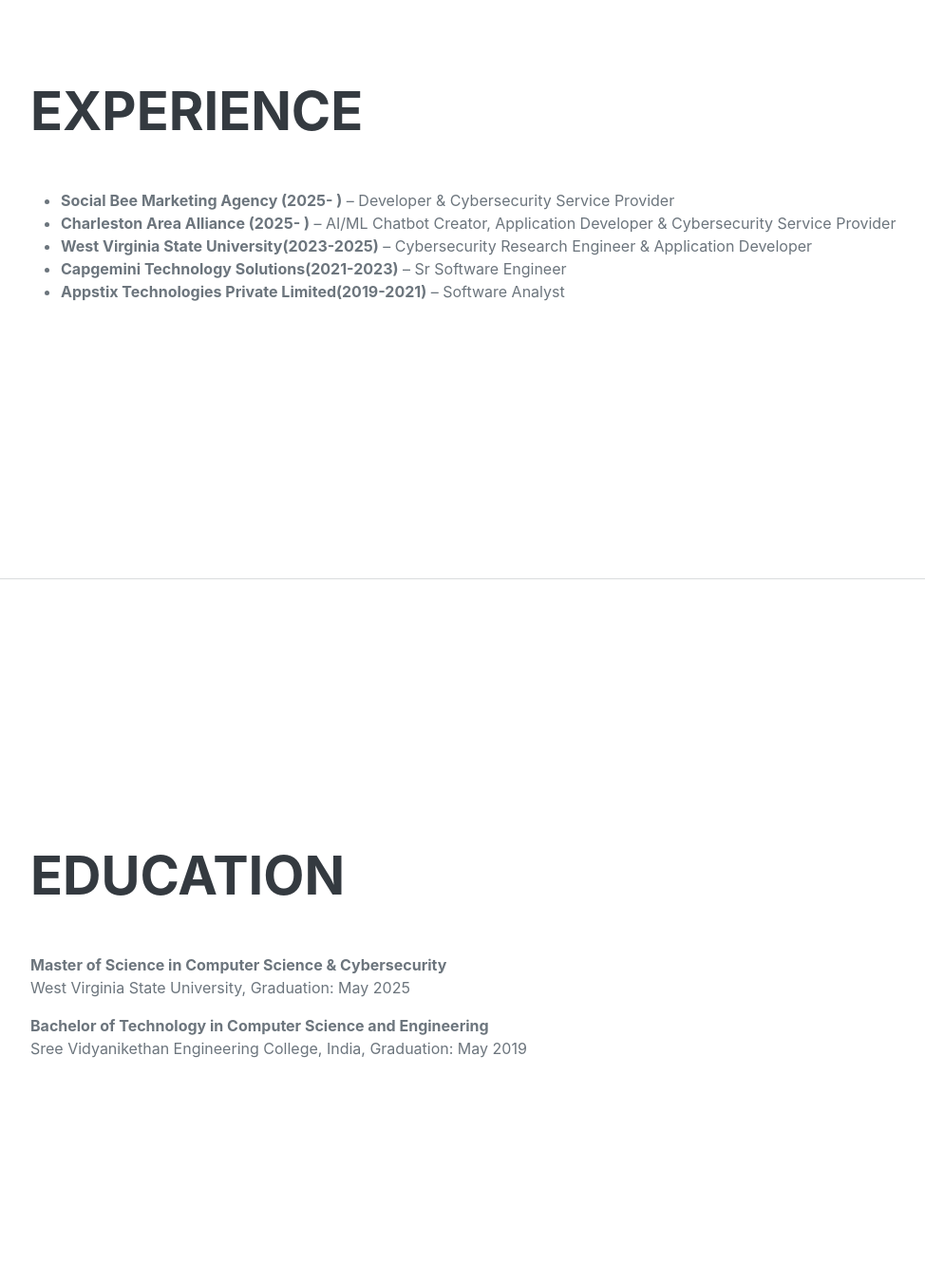
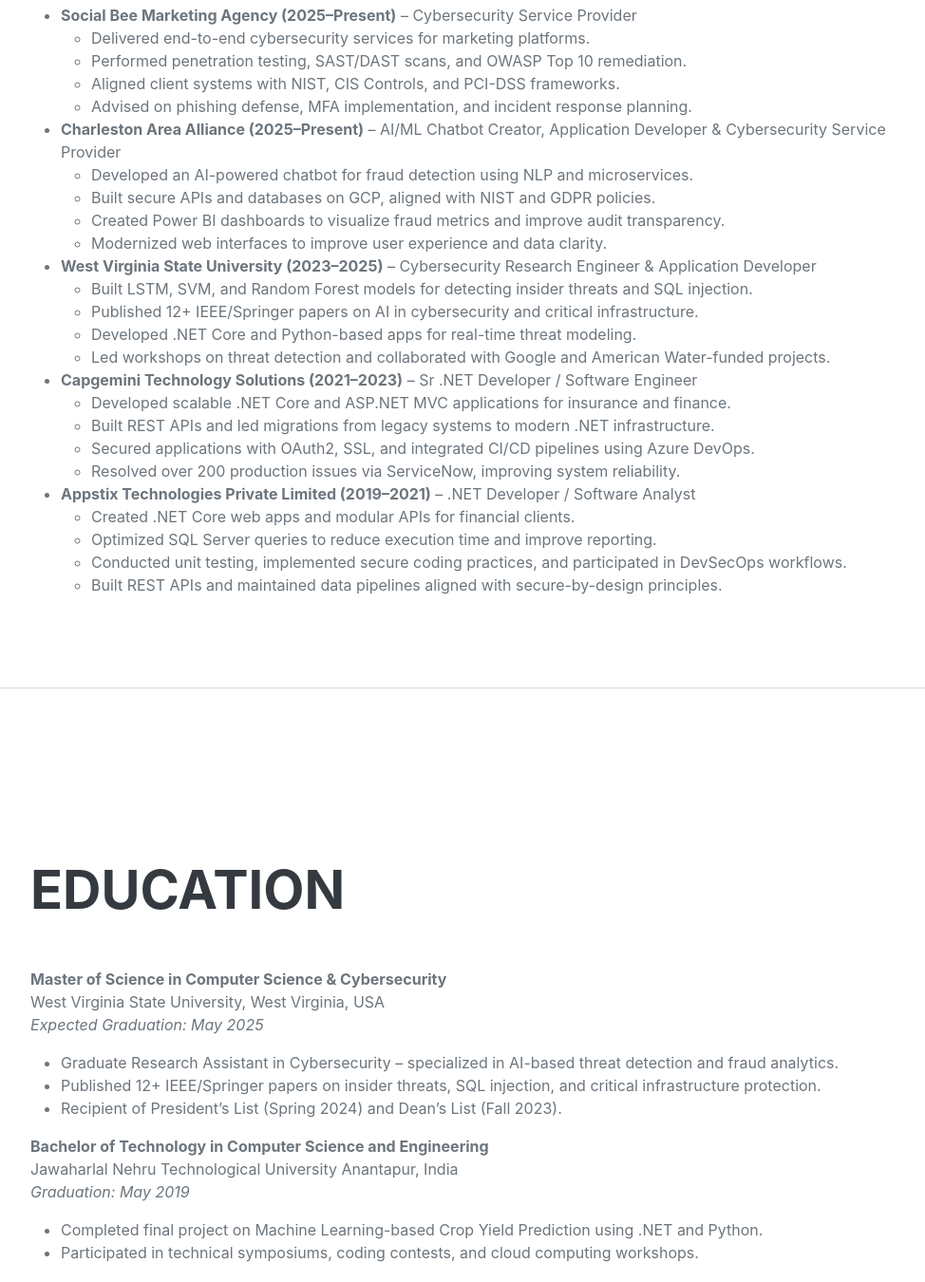
Before and after one commit to Welcometohithub/venkateshmannuru.github.io, a plain HTML site: page index.html in a window 1280 px wide. Shown: the part 1698-3048 px from the top of the page at 95% size, without its empty margins (288-1262 px from the left). Drawn offline with nearby package versions, Linux system fonts and the light colour scheme; a web font is replaced by a local one.

Commit message:
Updated index.html with enhanced education and experience sections

```diff
--- a/index.html
+++ b/index.html
@@ -74,12 +74,57 @@
             <div class="resume-section-content">
                 <h2 class="mb-5">Experience</h2>
                 <ul>
-                    <li><strong>Social Bee Marketing Agency (2025- )</strong> – Developer & Cybersecurity Service Provider</li>
-                    <li><strong>Charleston Area Alliance (2025- )</strong> – AI/ML Chatbot Creator, Application Developer & Cybersecurity Service Provider</li>
-                    <li><strong>West Virginia State University(2023-2025)</strong> – Cybersecurity Research Engineer & Application Developer</li>
-                    <li><strong>Capgemini Technology Solutions(2021-2023)</strong> –  Sr Software Engineer</li>
-                    <li><strong>Appstix Technologies Private Limited(2019-2021)</strong> – Software Analyst</li>
+                    <li>
+                        <strong>Social Bee Marketing Agency (2025–Present)</strong> – Cybersecurity Service Provider
+                        <ul>
+                            <li>Delivered end-to-end cybersecurity services for marketing platforms.</li>
+                            <li>Performed penetration testing, SAST/DAST scans, and OWASP Top 10 remediation.</li>
+                            <li>Aligned client systems with NIST, CIS Controls, and PCI-DSS frameworks.</li>
+                            <li>Advised on phishing defense, MFA implementation, and incident response planning.</li>
+                        </ul>
+                    </li>
+
+                    <li>
+                        <strong>Charleston Area Alliance (2025–Present)</strong> – AI/ML Chatbot Creator, Application Developer & Cybersecurity Service Provider
+                        <ul>
+                            <li>Developed an AI-powered chatbot for fraud detection using NLP and microservices.</li>
+                            <li>Built secure APIs and databases on GCP, aligned with NIST and GDPR policies.</li>
+                            <li>Created Power BI dashboards to visualize fraud metrics and improve audit transparency.</li>
+                            <li>Modernized web interfaces to improve user experience and data clarity.</li>
+                        </ul>
+                    </li>
+
+                    <li>
+                        <strong>West Virginia State University (2023–2025)</strong> – Cybersecurity Research Engineer & Application Developer
+                        <ul>
+                            <li>Built LSTM, SVM, and Random Forest models for detecting insider threats and SQL injection.</li>
+                            <li>Published 12+ IEEE/Springer papers on AI in cybersecurity and critical infrastructure.</li>
+                            <li>Developed .NET Core and Python-based apps for real-time threat modeling.</li>
+                            <li>Led workshops on threat detection and collaborated with Google and American Water-funded projects.</li>
+                        </ul>
+                    </li>
+
+                    <li>
+                        <strong>Capgemini Technology Solutions (2021–2023)</strong> – Sr .NET Developer / Software Engineer
+                        <ul>
+                            <li>Developed scalable .NET Core and ASP.NET MVC applications for insurance and finance.</li>
+                            <li>Built REST APIs and led migrations from legacy systems to modern .NET infrastructure.</li>
+                            <li>Secured applications with OAuth2, SSL, and integrated CI/CD pipelines using Azure DevOps.</li>
+                            <li>Resolved over 200 production issues via ServiceNow, improving system reliability.</li>
+                        </ul>
+                    </li>
+
+                    <li>
+                        <strong>Appstix Technologies Private Limited (2019–2021)</strong> – .NET Developer / Software Analyst
+                        <ul>
+                            <li>Created .NET Core web apps and modular APIs for financial clients.</li>
+                            <li>Optimized SQL Server queries to reduce execution time and improve reporting.</li>
+                            <li>Conducted unit testing, implemented secure coding practices, and participated in DevSecOps workflows.</li>
+                            <li>Built REST APIs and maintained data pipelines aligned with secure-by-design principles.</li>
+                        </ul>
+                    </li>
                 </ul>
+
             </div>
         </section>
 
@@ -88,9 +133,29 @@
         <section class="resume-section" id="education">
             <div class="resume-section-content">
                 <h2 class="mb-5">Education</h2>
-                <p><strong>Master of Science in Computer Science & Cybersecurity</strong><br>West Virginia State University, Graduation: May 2025</p>
-                <p><strong>Bachelor of Technology in Computer Science and Engineering</strong><br>Sree Vidyanikethan Engineering College, India, Graduation: May 2019</p>
+
+                <p>
+                    <strong>Master of Science in Computer Science & Cybersecurity</strong><br>
+                    West Virginia State University, West Virginia, USA<br>
+                    <em>Expected Graduation: May 2025</em>
+                    <ul>
+                        <li>Graduate Research Assistant in Cybersecurity – specialized in AI-based threat detection and fraud analytics.</li>
+                        <li>Published 12+ IEEE/Springer papers on insider threats, SQL injection, and critical infrastructure protection.</li>
+                        <li>Recipient of President’s List (Spring 2024) and Dean’s List (Fall 2023).</li>
+                    </ul>
+                </p>
+
+                <p>
+                    <strong>Bachelor of Technology in Computer Science and Engineering</strong><br>
+                    Jawaharlal Nehru Technological University Anantapur, India<br>
+                    <em>Graduation: May 2019</em>
+                    <ul>
+                        <li>Completed final project on Machine Learning-based Crop Yield Prediction using .NET and Python.</li>
+                        <li>Participated in technical symposiums, coding contests, and cloud computing workshops.</li>
+                    </ul>
+                </p>
             </div>
+
         </section>
 
         <hr class="m-0">
```
